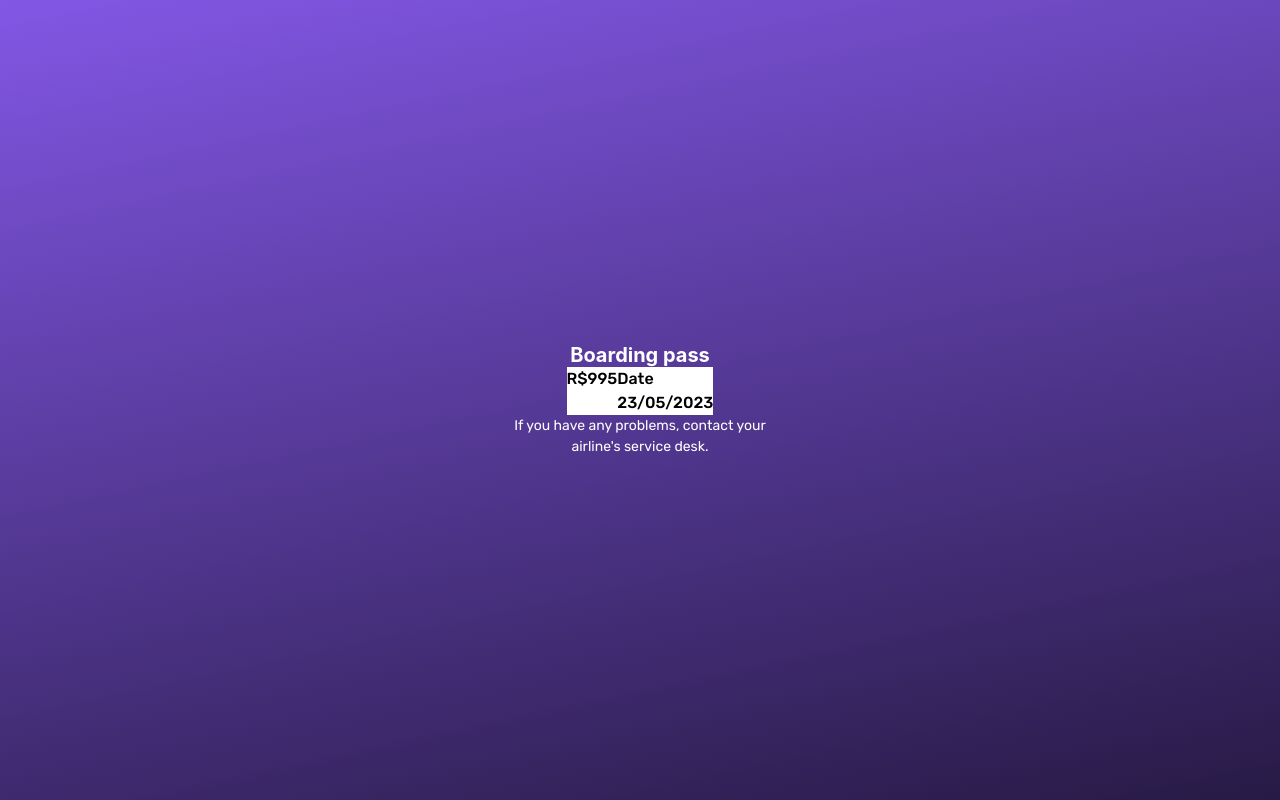
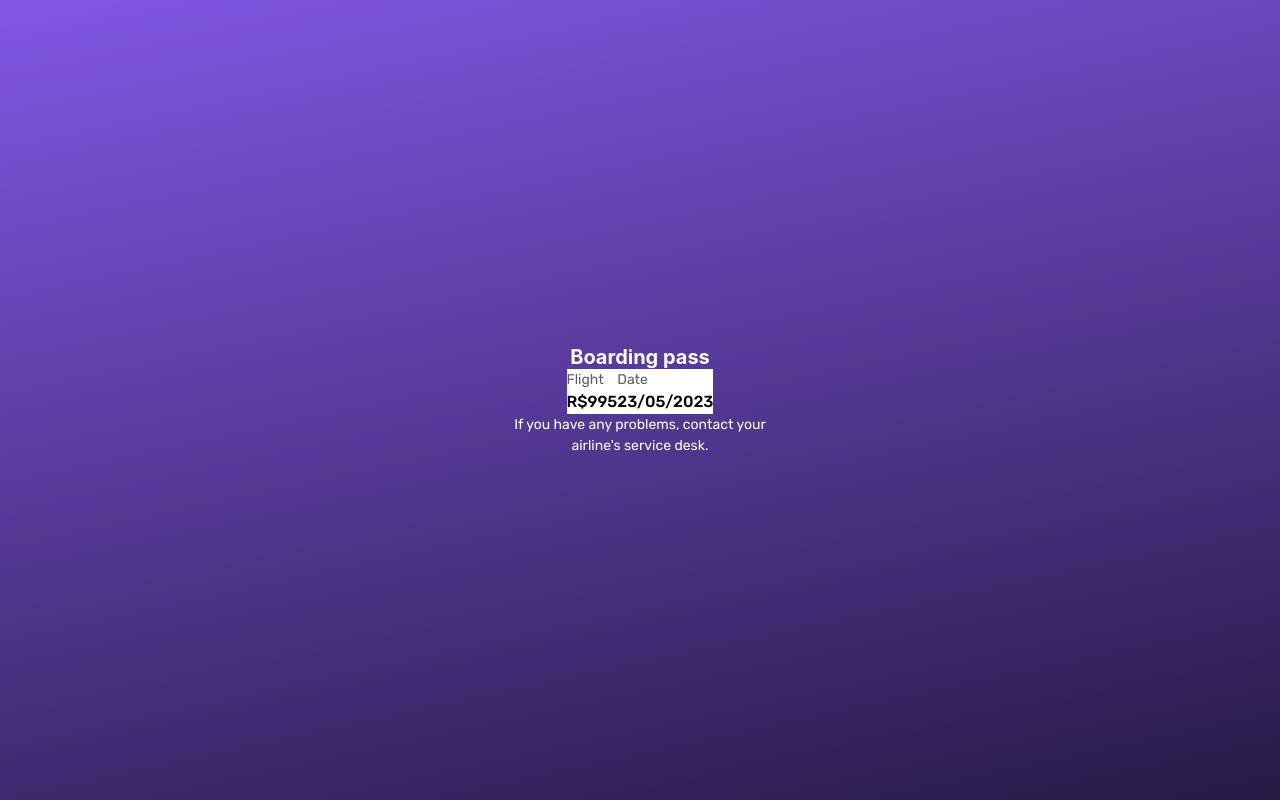
Before and after one commit to jairo-sousa/boracodar-6-boarding, a React (Vite) app: page / in a window 1280 px wide. Built offline with nearby package versions, Linux system fonts and the light colour scheme.

Commit message:
style: create LightText.tsx

```diff
--- /dev/null
+++ b/src/components/LightText.tsx
@@ -0,0 +1,11 @@
+import { Text } from "@chakra-ui/react";
+type LightTextProps = {
+	text: String;
+};
+export function LightText(props: LightTextProps) {
+	return (
+		<Text fontWeight={400} fontSize="1.4rem" color="#000000a3">
+			{props.text}
+		</Text>
+	);
+}
--- a/src/components/Ticket/TicketSegments/FlightInfo.tsx
+++ b/src/components/Ticket/TicketSegments/FlightInfo.tsx
@@ -1,14 +1,16 @@
 import { Box, Flex, Text } from "@chakra-ui/react";
+import { LightText } from "../../LightText";
 
 export function FlightInfo() {
 	return (
 		<>
 			<Flex>
 				<Box>
+					<LightText text="Flight" />
 					<Text>R$995</Text>
 				</Box>
 				<Box>
-					<Text>Date</Text>
+					<LightText text="Date" />
 					<Text>23/05/2023</Text>
 				</Box>
 			</Flex>
```
